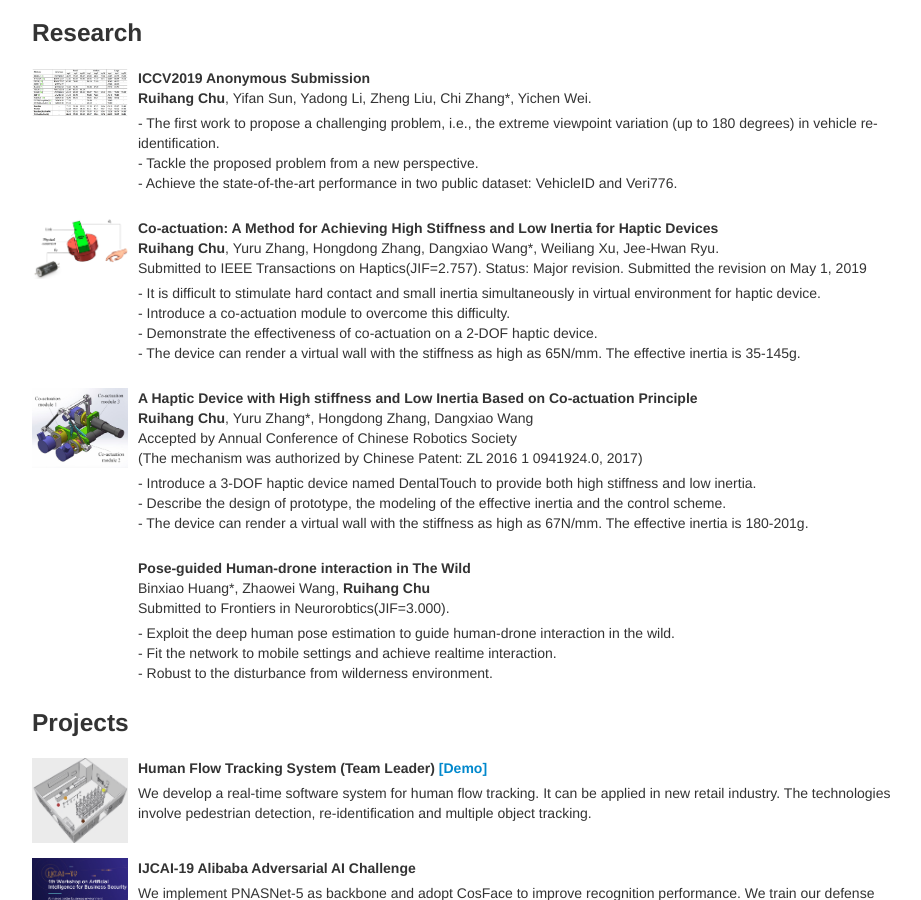
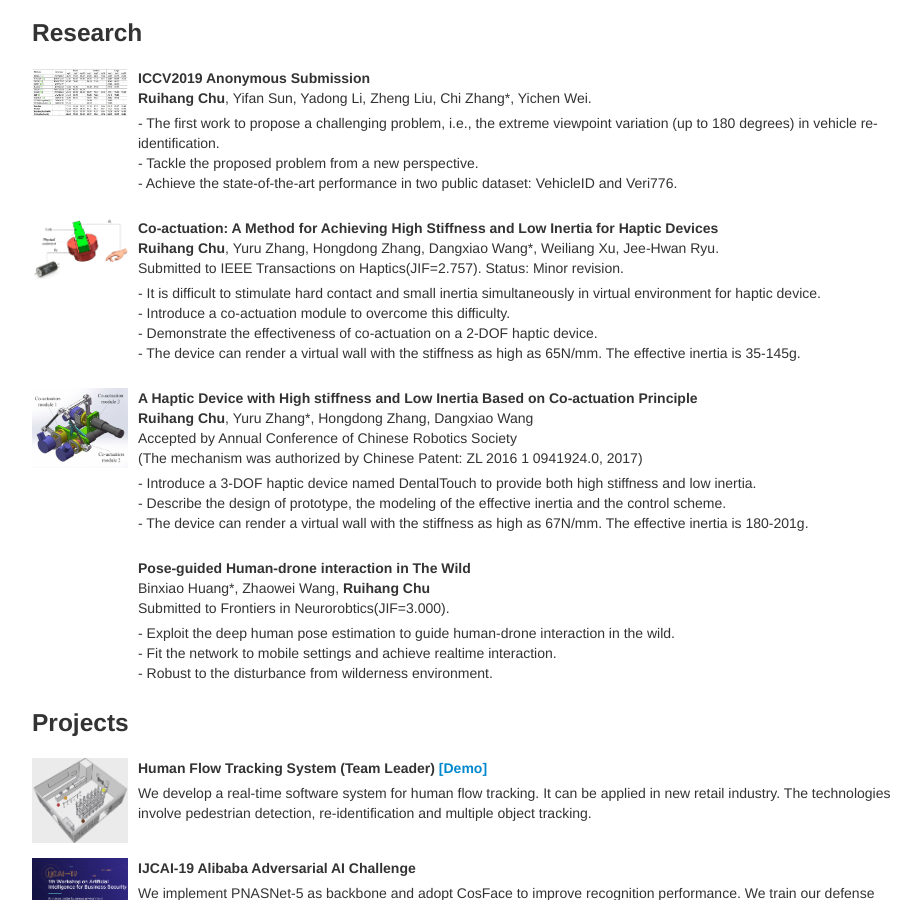
Before and after one commit to RyanRuihanG/homepage, a Jekyll site: the page index.html, which Jekyll copies as it is, in a window 1280 px wide and 900 px high, scrolled down 917 px. Shown: the whole window, without its empty margins (298-1219 px from the left). Built offline with Jekyll 4.4.1, drawn with Linux system fonts in a browser that asks for light colours.

Commit message:
Update index.html

```diff
--- a/index.html
+++ b/index.html
@@ -249,7 +249,7 @@
  -->
                      </strong><br>
                         <b>Ruihang Chu</b>, Yuru Zhang, Hongdong Zhang, Dangxiao Wang*, Weiliang Xu, Jee-Hwan Ryu.<br />
-                        Submitted to IEEE Transactions on Haptics(JIF=2.757). Status: Major revision. Submitted the revision on May 1, 2019
+                        Submitted to IEEE Transactions on Haptics(JIF=2.757). Status: Minor revision.
                     </p>
                     <p class="abstract-text">
                         - It is difficult to stimulate hard contact and small inertia simultaneously in virtual environment for haptic device.<br />
```
